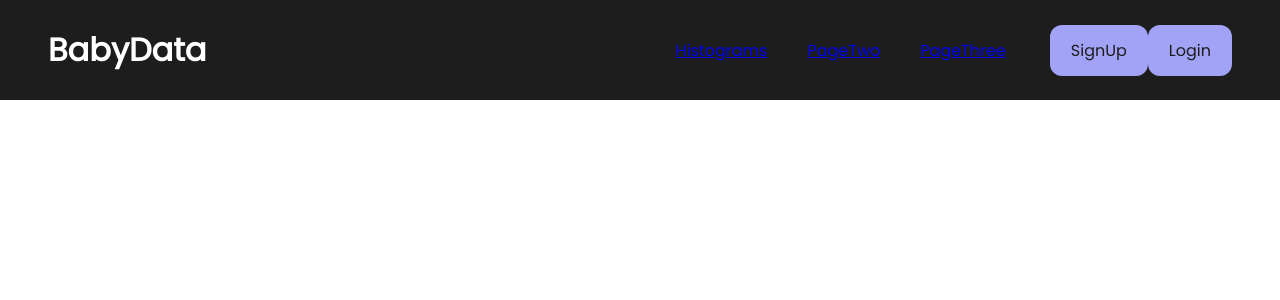
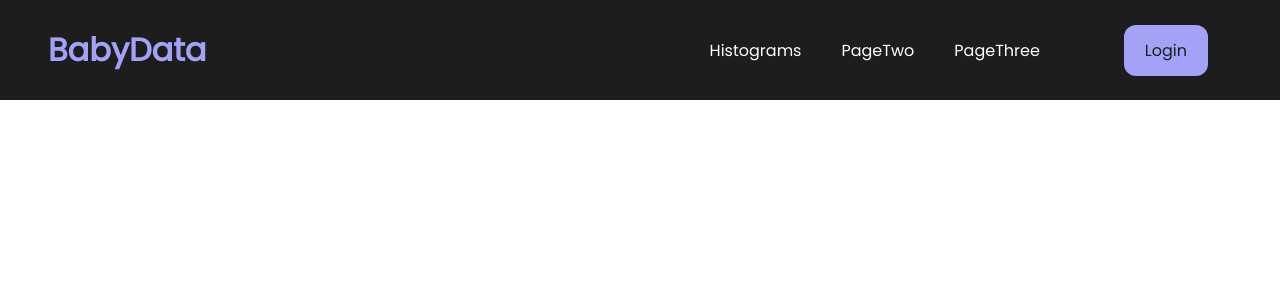
Before and after one commit to Promethesus/react-baby-data, a React (Create React App) app: page / in a window 1280 px wide. Shown: the top 300 px of the page. Built offline with nearby package versions, Linux system fonts and the light colour scheme.

Commit message:
Minor updates to colors in header

```diff
--- a/src/components/Header.jsx
+++ b/src/components/Header.jsx
@@ -1,25 +1,26 @@
 import React from 'react'
 import { Link } from "react-router-dom";
 import styles from "./Header.module.scss"
-import {BiMenuAltRight} from 'react-icons/bi'
-import {AiOutlineClose} from 'react-icons/ai'
+import { BiMenuAltRight } from 'react-icons/bi'
+import { AiOutlineClose } from 'react-icons/ai'
 
 function Header() {
   return (
     <header className={styles.header_container}>
       <div className={styles.header_content}>
-          <h2 className={styles.header_content_logo}>BabyData</h2>
+        <h2 className={styles.header_content_logo}>BabyData</h2>
         <nav className={styles.header_content_nav}>
           <ul>
             <li><Link to={"/histograms"}>Histograms</Link></li>
             <li><Link to={"/"}>PageTwo</Link></li>
             <li><Link to={"/"}>PageThree</Link></li>
           </ul>
-          <button className={styles.signUp}>SignUp</button>
-          <button className={styles.login}>Login</button>
+          <ul className={styles.header_content_nav_button}>
+            <button className={styles.login}>Login</button>
+          </ul>
         </nav>
         <div className={styles.header_content_toggle}>
-          <BiMenuAltRight/>
+          <BiMenuAltRight />
         </div>
       </div>
     </header>
--- a/src/components/Header.module.scss
+++ b/src/components/Header.module.scss
@@ -69,7 +69,16 @@
                 position: static;
             }
 
-            li {
+
+
+            li  a{
+                &:not(:last-child){
+                    margin-bottom: $spacing-lg;
+                    @include breakpoint(md){
+                        margin-bottom: 0;
+                        margin-right: $spacing-md;
+                    }
+                }
                 text-decoration: none;
                 color: inherit;
                 padding: 0.75rem 1.25rem;
@@ -144,5 +153,10 @@
     font-size: 2rem;
     font-weight: bold;
     text-decoration: none;
-    color: $light;
+    color: $primary;
 }
+
+.header_content_nav_button{
+    display: flex;
+    flex-direction: column;
+}
```
